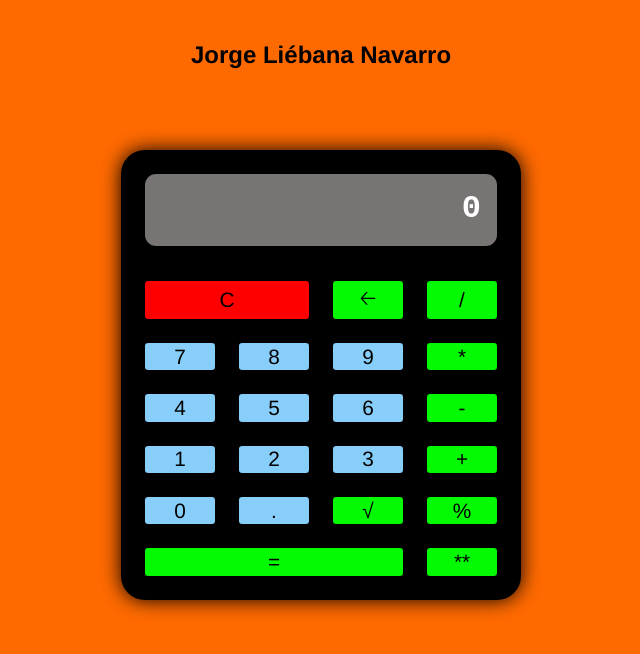
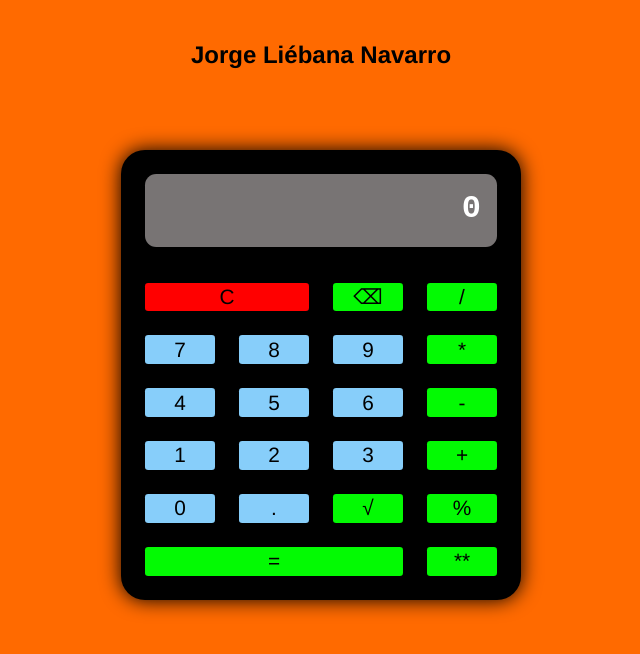
Before and after one commit to jorgel24-dev/CalculadoraJorge, a plain HTML site: page index.html in a window 1280 px wide. Shown: the whole page, without its empty margins (319-959 px from the left). Drawn offline with Linux system fonts and the light colour scheme.

Commit message:
Cambio de ⌫

```diff
--- a/index.html
+++ b/index.html
@@ -12,7 +12,7 @@
         <div class="pantalla">0</div>
 
         <button class="btn" id="C">C</button>
-        <button class="btn" id="borrar">🡠</button>
+        <button class="btn" id="borrar">⌫</button>
         <button class="btn" id="dividir">/</button>
          <button class="btn">7</button>
          <button class="btn">8</button>
```
